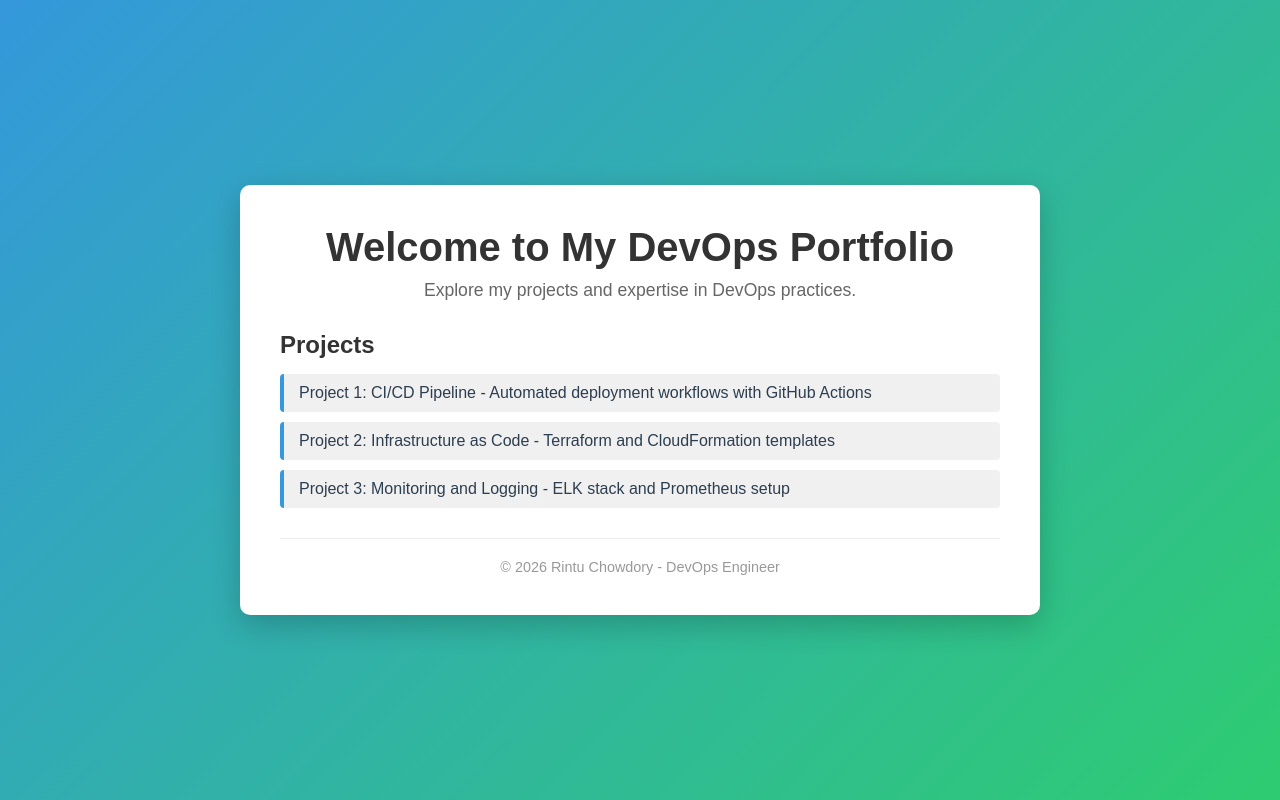
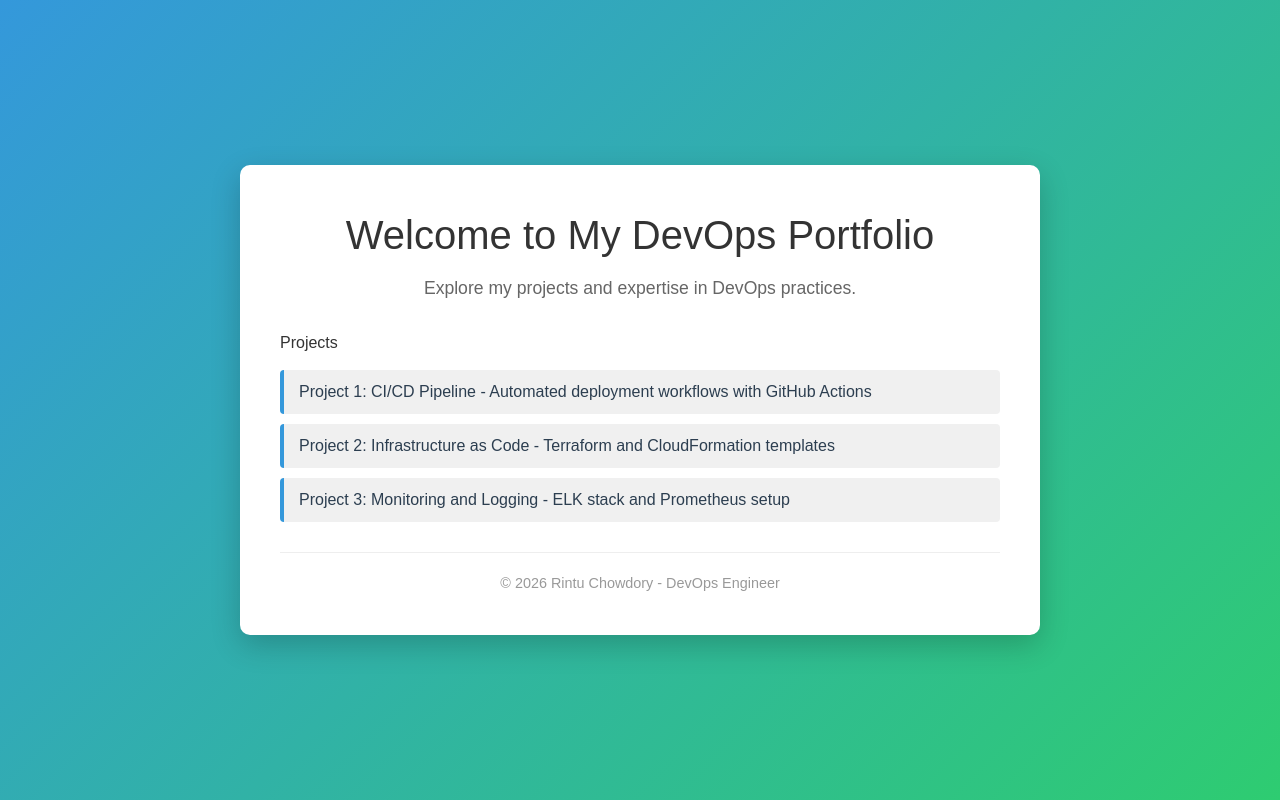
Before and after one commit to Rintu-chowdory/taxeasy-app, a React (Vite) app: page / in a window 1280 px wide. Built offline with nearby package versions, Linux system fonts and the light colour scheme.

Commit message:
Fix CSS, update Vite config, and add deployment workflow

```diff
--- a/package.json
+++ b/package.json
@@ -28,8 +28,8 @@
     "@types/react": "^19.2.1",
     "@types/react-dom": "^19.2.1",
     "@vitejs/plugin-react": "^5.0.4",
-    "@vitest/coverage-v8": "^2.1.4",
-    "@vitest/ui": "^2.1.4",
+    "@vitest/coverage-v8": "^4.1.2",
+    "@vitest/ui": "^4.1.2",
     "autoprefixer": "^10.4.20",
     "eslint": "^9.0.0",
     "eslint-plugin-react": "^7.34.0",
@@ -40,7 +40,7 @@
     "terser": "^5.46.1",
     "typescript": "^5.6.3",
     "vite": "^7.1.7",
-    "vitest": "^2.1.4"
+    "vitest": "^4.1.2"
   },
   "engines": {
     "node": ">=18.0.0",
--- a/src/index.css
+++ b/src/index.css
@@ -1,3 +1,4 @@
+@import "tailwindcss";
 :root {
     --primary-color: #3498db;
     --secondary-color: #2ecc71;
--- a/vite.config.ts
+++ b/vite.config.ts
@@ -18,7 +18,7 @@ export default defineConfig({
   build: {
     outDir: 'dist',
     sourcemap: true,
-    minify: 'terser',
+    minify: 'esbuild',
     rollupOptions: {
       output: {
         manualChunks: {
```
Also changed, not shown: 9 other files (tests, documents, lock files or other folders).
